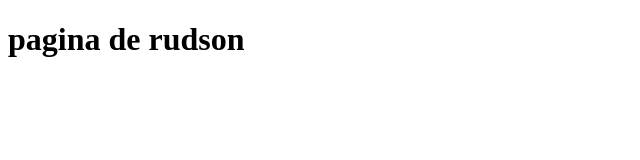
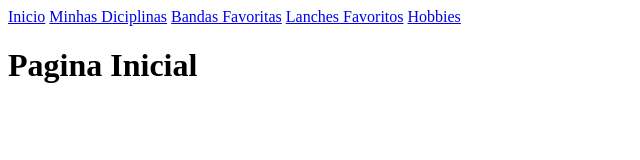
Before and after one commit to extremeremold/extremeremold.github.io, a plain HTML site: page index.html in a window 1280 px wide. Shown: the whole page, without its empty margins (0-640 px from the left). Drawn offline with Linux system fonts and the light colour scheme.

Commit message:
Update index.html

```diff
--- a/index.html
+++ b/index.html
@@ -1,12 +1,20 @@
-<!DOCTYPE html>
+<!DOCTYPE html><!DOCTYPE html>
 <html>
   <head>
     <meta charset="utf-8">
     <meta name="viewport" content="width=device-width">
-    <title>bem vindo to my page</title>
-
+    <title>minha pagina</title>
+    <link href="style.css" rel="stylesheet" type="text/css" />
   </head>
   <body>
-  <h1>pagina de rudson<h1>
+    <div class="menu">
+      <a href="index.html">Inicio</a>
+      <a href="diciplinas.html">Minhas Diciplinas</a>
+      <a href="bandas.html">Bandas Favoritas</a>
+      <a href="lanches.html">Lanches Favoritos</a>
+      <a href="hobbies.html">Hobbies</a>
+    </div>
+    <h1>Pagina Inicial</h1>
+    <script src="script.js"></script>
   </body>
 </html>
```
